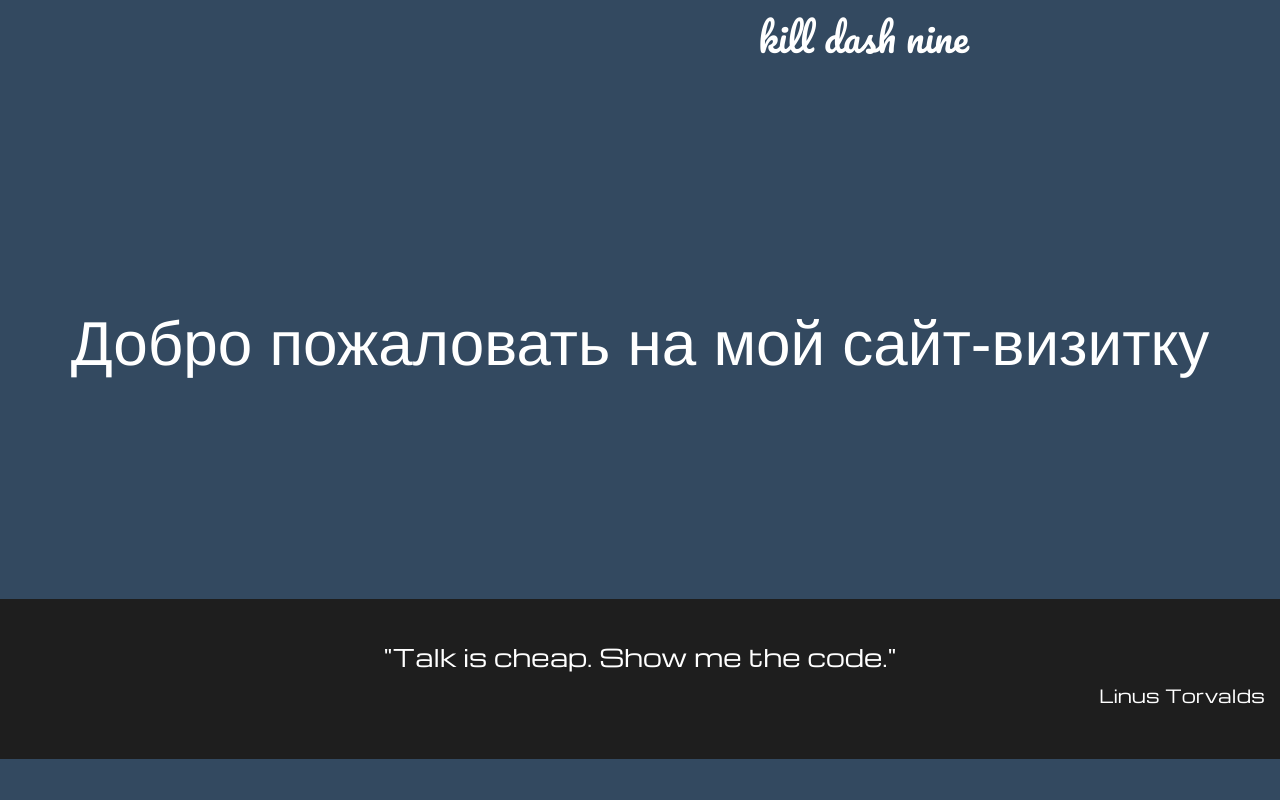
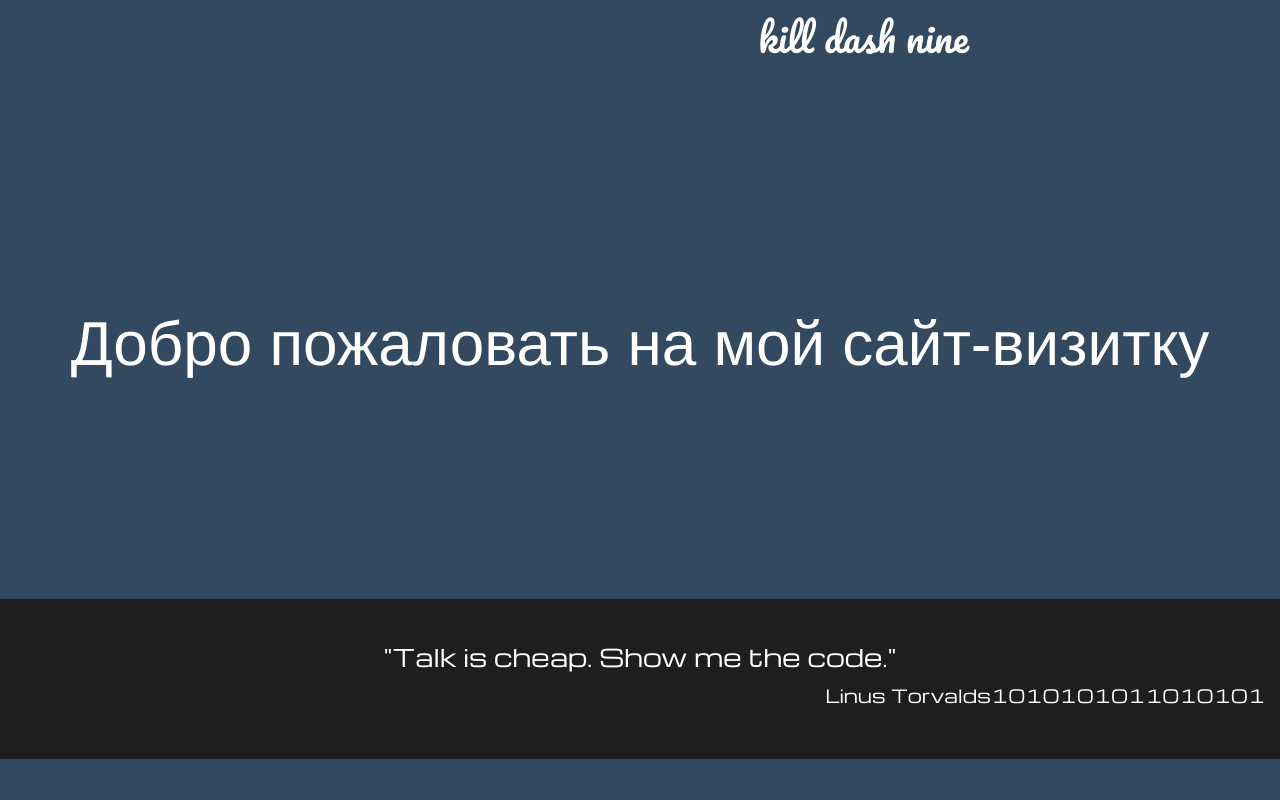
Before and after one commit to Tony-Werner/Tony-Werner.github.io, a plain HTML site: page index.html in a window 1280 px wide. Shown: the top 800 px of the page. Drawn offline with nearby package versions, Linux system fonts and the light colour scheme.

Commit message:
проверка

```diff
--- a/index.html
+++ b/index.html
@@ -36,7 +36,7 @@
     	</div>
         <div class="main-text col-md-12">
                     <p class="main-text-one">"Talk is cheap. Show me the code."</p>
-                    <p class="main-text-two">Linus Torvalds</p>
+                    <p class="main-text-two">Linus Torvalds1010101011010101</p>
                 </div>
     </header>
 
```
